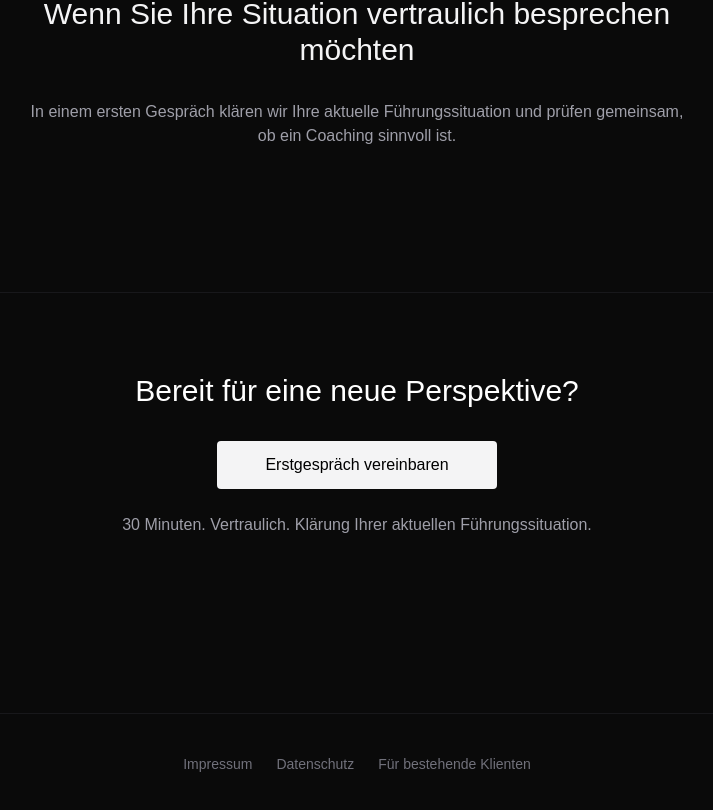
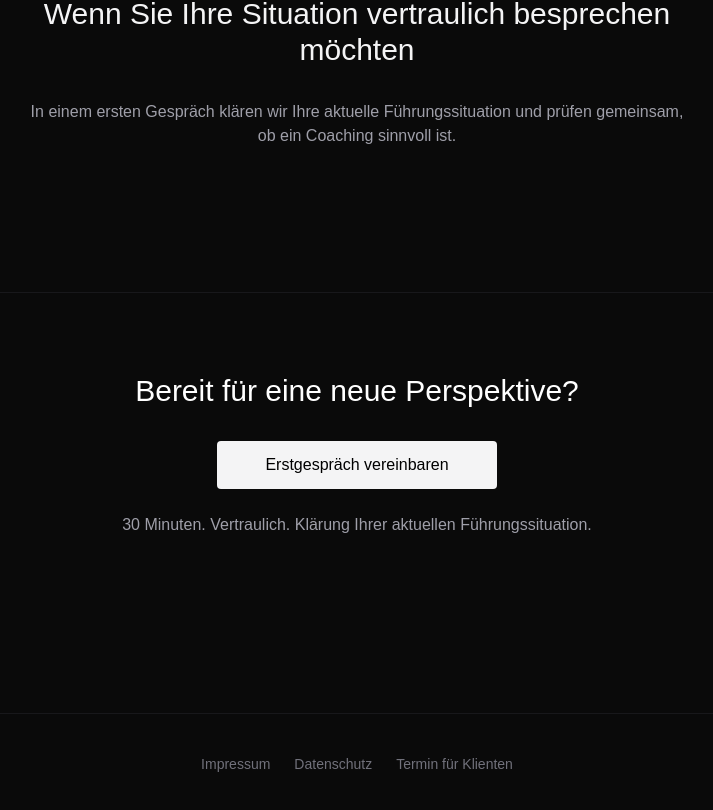
Before and after one commit to wolfgangtietz/coaching-landing, a Next.js app: page / in a window 1280 px wide. Shown: the part 4777-5587 px from the top of the page, without its empty margins (283-996 px from the left). Built offline with nearby package versions, Linux system fonts and the light colour scheme.

Commit message:
refine client session link

```diff
--- a/app/page.tsx
+++ b/app/page.tsx
@@ -254,7 +254,7 @@ export default function Home() {
     </Link>
 
     <Link href="/session" className="hover:text-zinc-300 transition-colors">
-      Für bestehende Klienten
+      Termin für Klienten
     </Link>
 
   </div>
```
